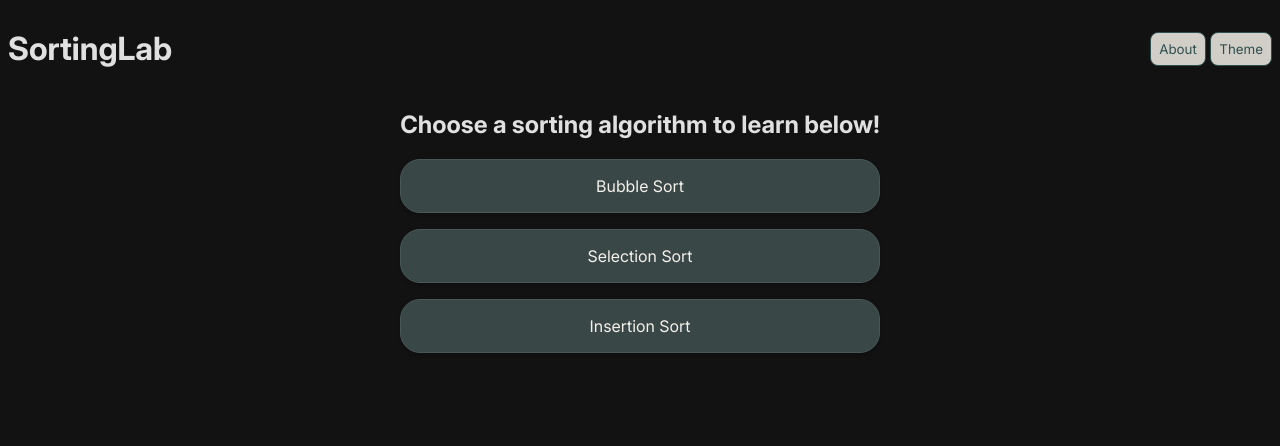
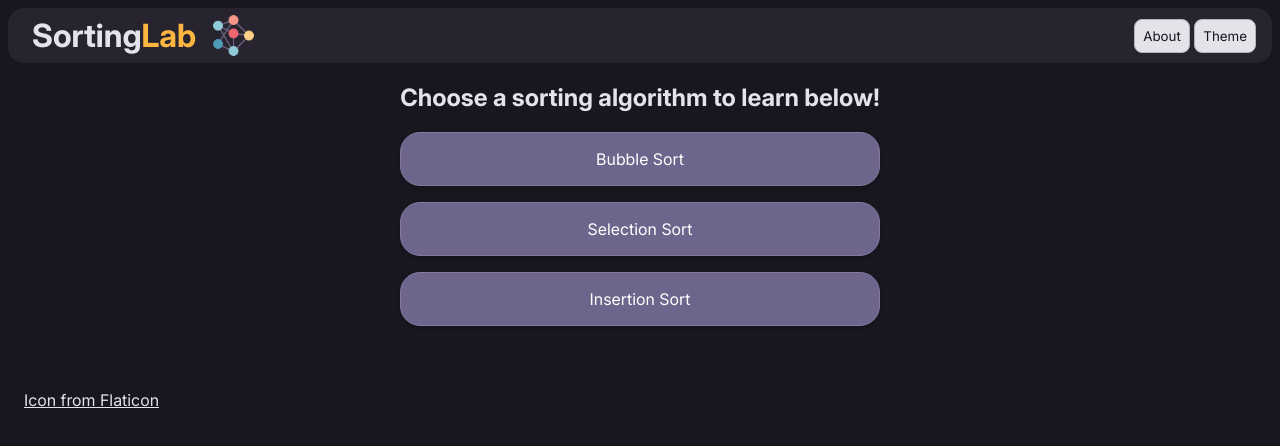
Before and after one commit to vhogberg/sortinglab, a plain HTML site: page index.html in a window 1280 px wide. Both pictures are taken after a click on the button "Theme". Drawn offline with Linux system fonts and the light colour scheme.

Commit message:
new colour scheme + logo update

```diff
--- a/index.html
+++ b/index.html
@@ -21,7 +21,11 @@
 
     <header>
         <div id="header-container">
-            <h1>SortingLab</h1>
+            <div id="logo-container">
+                <h1>Sorting<span id="logo-span">Lab</span></h1>
+                <img src="assets/icons/neural.png" alt="" id="logo">
+            </div>
+
             <div id="header-button-container">
                 <button><span>About</span></button>
                 <button id="theme-toggle-button"><span>Theme</span></button>
@@ -42,7 +46,7 @@
     </main>
 
     <footer>
-
+        <a href="https://www.flaticon.com/free-icons/machine-learning" title="machine learning icons">Icon from Flaticon</a>
     </footer>
 
     <script src="scripts/base.js"></script>
--- a/styles/base.css
+++ b/styles/base.css
@@ -7,35 +7,57 @@
 
 /* Light-mode */
 :root {
-    --color-background: #F4F1EB;
-    --color-text: #2F4F4F;
+    --color-header-background: #eceaf2;
+    --color-background: #f8f8fc;
+    --color-text: #2c2b38;
+    --color-logo-text: #ffac26;
 
-    --color-button-text: #F4F1EB;
-    --color-button-background: #7B8B8B;
-    --color-button-border: #5F6E6E;
+    --color-button-text: #ffffff;
+    --color-button-background: #5e5479;
+    --color-button-border: #4e4564;
 
-    --color-button-2-text: #2F4F4F;
-    --color-button-2-background: #d1cec7;
-    --color-button-2-border: #2F4F4F;
+    --color-button-2-text: #ffffff;
+    --color-button-2-background: #2c2b38;
+    --color-button-2-border: #1f1f27;
 }
 
 /* Dark-mode */
 :root.dark-mode {
-    --color-background: #121212;
-    --color-text: #E0E0E0;
+    --color-header-background: #272430;
+    --color-background: #18161f;
+    --color-text: #e4e3e9;
+    --color-logo-text: #ffb641;
 
-    --color-button-text: #F4F1EB;
-    --color-button-background: #3A4747;
-    --color-button-border: #4A5757;
+    --color-button-text: #ffffff;
+    --color-button-background: #6e658c;
+    --color-button-border: #83799e;
 
-    --color-button-2-text: #2F4F4F;
-    --color-button-2-background: #d1cec7;
-    --color-button-2-border: #2F4F4F;
+    --color-button-2-text: #18161f;
+    --color-button-2-background: #e4e3e9;
+    --color-button-2-border: #b3b2b9;
 }
+
+
 
 * {
     font-family: "Inter";
     color: var(--color-text);
+}
+
+#logo {
+    width: 45px;
+    height: auto;
+    margin-top: auto;
+    margin-bottom: auto;
+}
+
+#logo-span {
+    color: var(--color-logo-text);
+}
+
+#logo-container {
+    display: flex;
+    gap: 0.4rem;
 }
 
 body {
@@ -47,6 +69,10 @@ main {
     margin-left: auto;
     margin-right: auto;
     max-width: fit-content;
+}
+
+h1 {
+    margin: 0.5rem;
 }
 
 h3 {
@@ -70,8 +96,11 @@ button span {
     color: var(--color-button-2-text);
 }
 
-header{
+header {
     width: auto;
+    padding: 0 1rem 0 1rem;
+    border-radius: 16px;
+    background-color: var(--color-header-background);
 }
 
 #header-container {
@@ -87,6 +116,10 @@ header{
     margin-bottom: auto;
 }
 
+footer {
+    padding: 1rem;
+    margin-top: 3rem;
+}
 
 #menu-button-container {
     display: grid;
@@ -109,8 +142,6 @@ header{
 
 }
 
-
-
 /* SORTING THEORY */
 #hide-theory-container {
     display: flex;
```
Also changed, not shown: assets/icons/neural.png (added).
